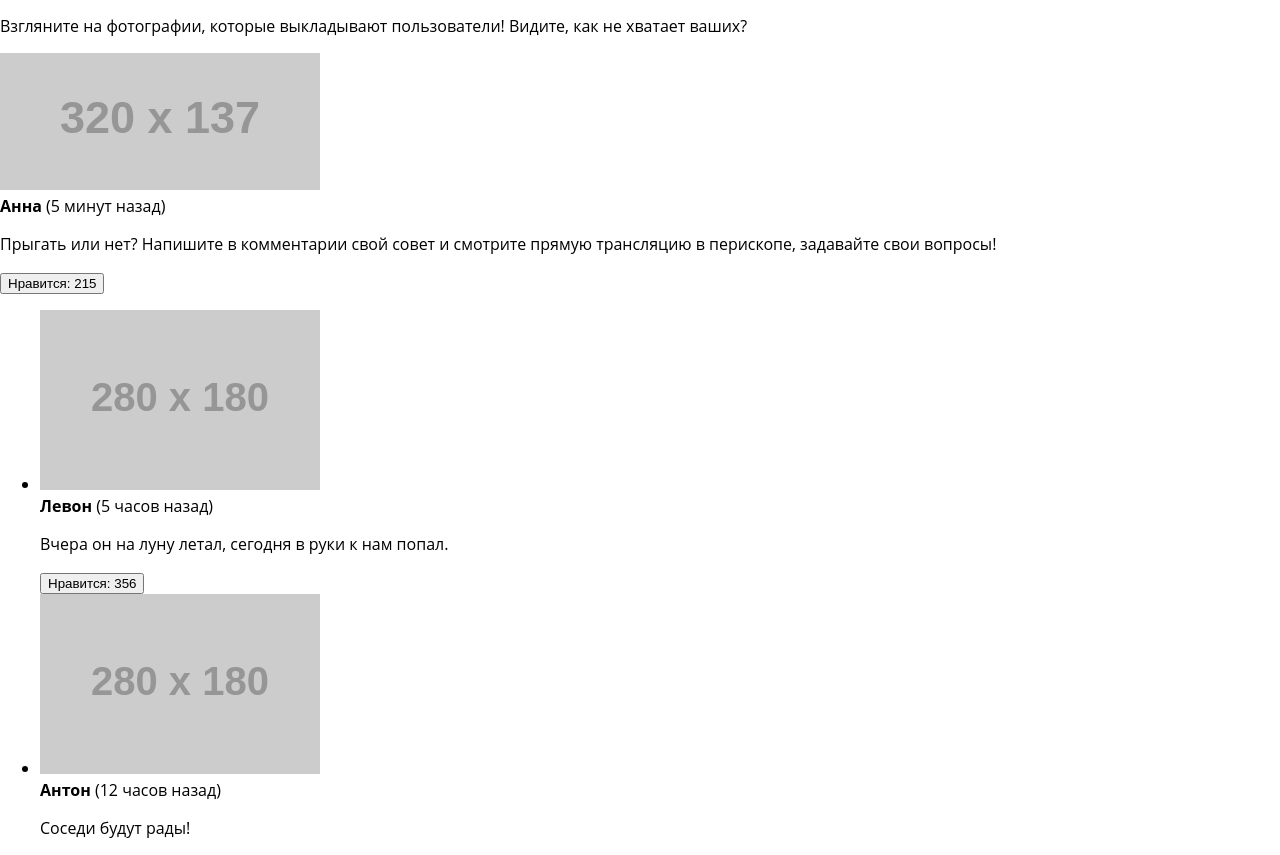
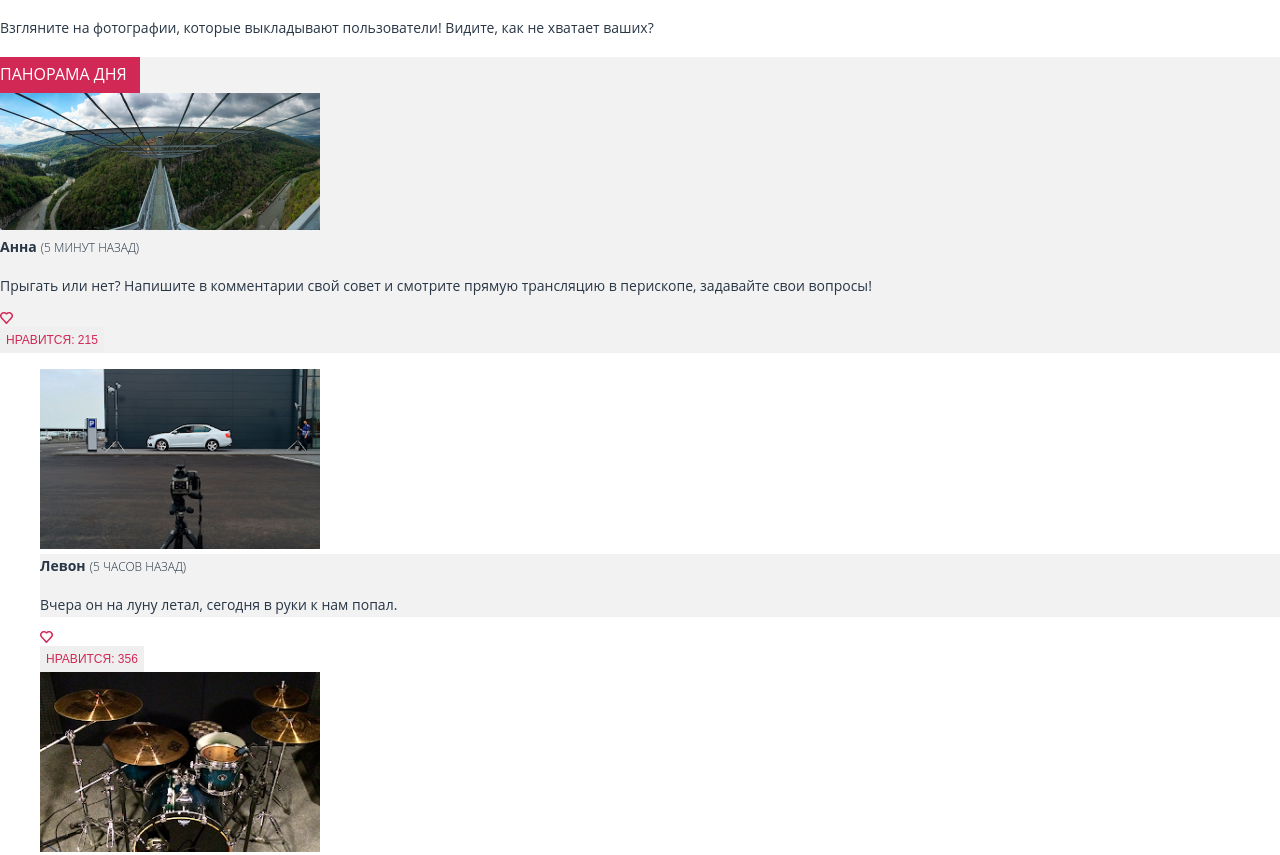
Before and after one commit to NikitaTomas/338717-pink-21, a website: page source/catalog.html in a window 1280 px wide. Shown: the part 370-1225 px from the top of the page. Drawn offline with nearby package versions, Linux system fonts and the light colour scheme; files that its build step writes are made by us from their sources; placeholder pictures from the web are drawn by us.

Commit message:
Стилизация страницы каталога

```diff
--- a/source/catalog.html
+++ b/source/catalog.html
@@ -35,25 +35,25 @@
     <h1 class="visually-hidden">фотогалерея</h1>
     <section class="contest">
       <div class="contest__wrapper">
-        <h2 class="contest__heading">Фотографии пользователей</h2>
+        <h2 class="contest__excerpt">Фотографии пользователей</h2>
       </div>
     </section>
 
     <section class="panorama">
       <h2 class="visually-hidden">панорама дня</h2>
       <div class="panorama__wrapper">
-        <p class="panorama__excerpt">Взгляните на фотографии, которые выкладывают пользователи! Видите, как не хватает ваших?</p>
+        <p class="panorama__excerpt--line-height">Взгляните на фотографии, которые выкладывают пользователи! Видите, как не хватает ваших?</p>
         <div class="panorama__box">
           <a class="panorama__link" href="#">
-            <img src="https://via.placeholder.com/320x137" alt="панорама дня">
+            <img src="img/panorama-tablet-mobile.jpg" alt="панорама дня">
           </a>
           <div class="panorama__news-stats">
-            <b>Анна</b>
-            <time datetime="2020-11-17">(5 минут назад)</time>
+            <b class="panorama__name">Анна</b>
+            <time class="panorama__time" datetime="2020-11-17">(5 минут назад)</time>
             <p class="panorama__excerpt">Прыгать или нет? Напишите в комментарии свой совет и смотрите прямую трансляцию в перископе, задавайте свои вопросы!</p>
           </div>
           <div class="panorama__likes">
-            <button class="heart" type="button"><span class="likes-number">Нравится: 215</span></button>
+            <button class="panorama__likes--heart" type="button"><span class="panorama__likes--likes-number">Нравится: 215</span></button>
           </div>
         </div>
       </div>
@@ -65,85 +65,85 @@
         <ul class="gallery-of-reviews__list">
           <li class="gallery-of-reviews__item">
             <a class="gallery-of-reviews__link" href="#">
-              <img src="https://via.placeholder.com/280x180" alt="панорама дня">
+              <img src="img/photo-1-mobile.jpg" alt="панорама дня">
             </a>
             <div class="gallery-of-reviews__news-stats">
-              <b>Левон</b>
-              <time datetime="2020-11-17">(5 часов назад)</time>
+              <b class="gallery-of-reviews__name">Левон</b>
+              <time class="gallery-of-reviews__time" datetime="2020-11-17">(5 часов назад)</time>
               <p class="gallery-of-reviews__excerpt">Вчера он на луну летал, сегодня в руки к нам попал.</p>
             </div>
             <div class="gallery-of-reviews__likes">
-              <button class="heart" type="button"><span class="likes-number">Нравится: 356</span></button>
+              <button class="gallery-of-reviews__likes--heart" type="button"><span class="allery-of-reviews__likes--likes-number">Нравится: 356</span></button>
             </div>
           </li>
           <li class="gallery-of-reviews__item">
             <a class="gallery-of-reviews__link" href="#">
-              <img src="https://via.placeholder.com/280x180" alt="панорама дня">
+              <img src="img/photo-2-mobile.jpg" alt="панорама дня">
             </a>
             <div class="gallery-of-reviews__news-stats">
-              <b>Антон</b>
-              <time datetime="2020-11-17">(12 часов назад)</time>
+              <b class="gallery-of-reviews__name">Антон</b>
+              <time class="gallery-of-reviews__time" datetime="2020-11-17">(12 часов назад)</time>
               <p class="gallery-of-reviews__excerpt">Соседи будут рады!</p>
             </div>
             <div class="gallery-of-reviews__likes">
-              <button class="heart" type="button"><span class="likes-number">Нравится: 666</span></button>
+              <button class="gallery-of-reviews__likes--heart" type="button"><span class="allery-of-reviews__likes--likes-number">Нравится: 666</span></button>
             </div>
           </li>
           <li class="gallery-of-reviews__item">
             <a class="gallery-of-reviews__link" href="#">
-              <img src="https://via.placeholder.com/280x180" alt="панорама дня">
+              <img src="img/photo-3-mobile.jpg" alt="панорама дня">
             </a>
             <div class="gallery-of-reviews__news-stats">
-              <b>Борис</b>
-              <time datetime="2020-11-17">(20 часов назад)</time>
+              <b class="gallery-of-reviews__name">Борис</b>
+              <time class="gallery-of-reviews__time" datetime="2020-11-17">(20 часов назад)</time>
               <p class="gallery-of-reviews__excerpt">Здесь могла быть ваша цитата о высоком и вечном.</p>
             </div>
             <div class="gallery-of-reviews__likes">
-              <button class="heart" type="button"><span class="likes-number">Нравится: 215</span></button>
+              <button class="gallery-of-reviews__likes--heart" type="button"><span class="allery-of-reviews__likes--likes-number">Нравится: 215</span></button>
             </div>
           </li>
           <li class="gallery-of-reviews__item">
             <a class="gallery-of-reviews__link" href="#">
-              <img src="https://via.placeholder.com/280x180" alt="панорама дня">
+              <img src="img/photo-4-mobile.jpg" alt="панорама дня">
             </a>
             <div class="gallery-of-reviews__news-stats">
-              <b>Сергей</b>
-              <time datetime="2020-11-17">(25 часов назад)</time>
+              <b class="gallery-of-reviews__name">Сергей</b>
+              <time class="gallery-of-reviews__time" datetime="2020-11-17">(25 часов назад)</time>
               <p class="gallery-of-reviews__excerpt">Самая кубанская в мире!</p>
             </div>
             <div class="gallery-of-reviews__likes">
-              <button class="heart" type="button"><span class="likes-number">Нравится: 4</span></button>
+              <button class="gallery-of-reviews__likes--heart" type="button"><span class="allery-of-reviews__likes--likes-number">Нравится: 4</span></button>
             </div>
           </li>
           <li class="gallery-of-reviews__item">
             <a class="gallery-of-reviews__link" href="#">
-              <img src="https://via.placeholder.com/280x180" alt="панорама дня">
+              <img src="img/photo-5-mobile.jpg" alt="панорама дня">
             </a>
             <div class="gallery-of-reviews__news-stats">
-              <b>Максим</b>
-              <time datetime="2020-11-17">(40 часов назад)</time>
+              <b class="gallery-of-reviews__name">Максим</b>
+              <time class="gallery-of-reviews__time" datetime="2020-11-17">(40 часов назад)</time>
               <p class="gallery-of-reviews__excerpt">Где снег-то?</p>
             </div>
             <div class="gallery-of-reviews__likes">
-              <button class="heart" type="button"><span class="likes-number">Нравится: 150</span></button>
+              <button class="gallery-of-reviews__likes--heart" type="button"><span class="allery-of-reviews__likes--likes-number">Нравится: 150</span></button>
             </div>
           </li>
           <li class="gallery-of-reviews__item">
             <a class="gallery-of-reviews__link" href="#">
-              <img src="https://via.placeholder.com/280x180" alt="панорама дня">
+              <img src="img/photo-6-mobile.jpg" alt="панорама дня">
             </a>
             <div class="gallery-of-reviews__news-stats">
-              <b>Надежда</b>
-              <time datetime="2020-11-17">(45 часов назад)</time>
+              <b class="gallery-of-reviews__name">Надежда</b>
+              <time class="gallery-of-reviews__time" datetime="2020-11-17">(45 часов назад)</time>
               <p class="gallery-of-reviews__excerpt">Всем GM и взаимные лайки!</p>
             </div>
             <div class="gallery-of-reviews__likes">
-              <button class="heart" type="button"><span class="likes-number">Нравится: 2560</span></button>
+              <button class="gallery-of-reviews__likes--heart" type="button"><span class="allery-of-reviews__likes--likes-number">Нравится: 2560</span></button>
             </div>
           </li>
         </ul>
         <div class="gallery-of-reviews__challenge">
-          <p class="gallery-of-reviews__excerpt-challenge">Затмите их всех! Выкладывайте все, что накопилось в телефоне!</p>
+          <p class="gallery-of-reviews__excerpt-challenge">Затмите их всех! <br> Выкладывайте все, что накопилось в телефоне!</p>
         </div>
       </div>
     </section>
--- /dev/null
+++ b/source/sass/blocks/gallery-of-reviews.scss
@@ -0,0 +1,64 @@
+.gallery-of-reviews {
+  background-color: #ffffff;
+}
+
+.gallery-of-reviews__item {
+  list-style: none;
+}
+
+.gallery-of-reviews__news-stats {
+  background-color: #f2f2f2;
+}
+
+.gallery-of-reviews__name {
+  font-weight: 700;
+  font-size: 14px;
+  line-height: 24px;
+  color: #283645;
+}
+
+.gallery-of-reviews__time {
+  font-weight: 300;
+  font-size: 12px;
+  line-height: 24px;
+  text-transform: uppercase;
+  color: #283645;
+}
+
+.gallery-of-reviews__excerpt {
+  font-weight: normal;
+  font-size: 14px;
+  line-height: 24px;
+  color: #283645;
+}
+
+.gallery-of-reviews__likes::before {
+  display: block;
+  content: "";
+  position: relative;
+  width: 15px;
+  height: 15px;
+  background-image: url("../img/heart.png");
+  background-repeat: no-repeat;
+  cursor: pointer;
+}
+
+.gallery-of-reviews__likes--heart {
+  border: none;
+}
+
+.allery-of-reviews__likes--likes-number {
+  font-weight: normal;
+  font-size: 12px;
+  line-height: 24px;
+  text-transform: uppercase;
+  color: #d22856;
+}
+
+.gallery-of-reviews__excerpt-challenge {
+  font-weight: normal;
+  font-size: 14px;
+  line-height: 30px;
+  color: #283645;
+  text-align: center;
+}
--- /dev/null
+++ b/source/sass/blocks/panorama.scss
@@ -0,0 +1,75 @@
+.panorama {
+  background-color: #ffffff;
+}
+
+.panorama__excerpt--line-height {
+  font-weight: 400;
+  font-size: 14px;
+  line-height: 30px;
+  color: #283645;
+}
+
+.panorama__box {
+  background-color: #f2f2f2;
+}
+
+.panorama__link {
+  text-decoration: none;
+
+  &::before {
+    content: "панорама дня";
+    position: relative;
+    display: block;
+    width: 140px;
+    height: 36px;
+    background-color: #d22856;
+    color: #ffffff;
+    line-height: 35px;
+    text-transform: uppercase;
+  }
+}
+
+.panorama__name {
+  font-weight: 700;
+  font-size: 14px;
+  line-height: 24px;
+  color: #283645;
+}
+
+.panorama__time {
+  font-weight: 300;
+  font-size: 12px;
+  line-height: 24px;
+  text-transform: uppercase;
+  color: #283645;
+}
+
+.panorama__excerpt {
+  font-weight: normal;
+  font-size: 14px;
+  line-height: 24px;
+  color: #283645;
+}
+
+.panorama__likes::before {
+  display: block;
+  content: "";
+  position: relative;
+  width: 15px;
+  height: 15px;
+  background-image: url("../img/heart.png");
+  background-repeat: no-repeat;
+  cursor: pointer;
+}
+
+.panorama__likes--heart {
+  border: none;
+}
+
+.panorama__likes--likes-number {
+  font-weight: normal;
+  font-size: 12px;
+  line-height: 24px;
+  text-transform: uppercase;
+  color: #d22856;
+}
--- /dev/null
+++ b/source/sass/blocks/publishing-history.scss
@@ -0,0 +1,3 @@
+.publishing-history {
+  background-color: #f2f2f2;
+}
--- a/source/sass/style.scss
+++ b/source/sass/style.scss
@@ -11,3 +11,6 @@
 @import "blocks/best-story.scss";
 @import "blocks/success-popup.scss";
 @import "blocks/failure-popup.scss";
+@import "blocks/panorama.scss";
+@import "blocks/gallery-of-reviews.scss";
+@import "blocks/publishing-history.scss";
```
Also changed, not shown: source/img/heart.png (added), source/img/panorama-tablet-mobile.jpg (added), source/img/photo-1-mobile.jpg (added), source/img/photo-2-mobile.jpg (added), source/img/photo-3-mobile.jpg (added), source/img/photo-4-mobile.jpg (added), source/img/photo-5-mobile.jpg (added), source/img/photo-6-mobile.jpg (added).
